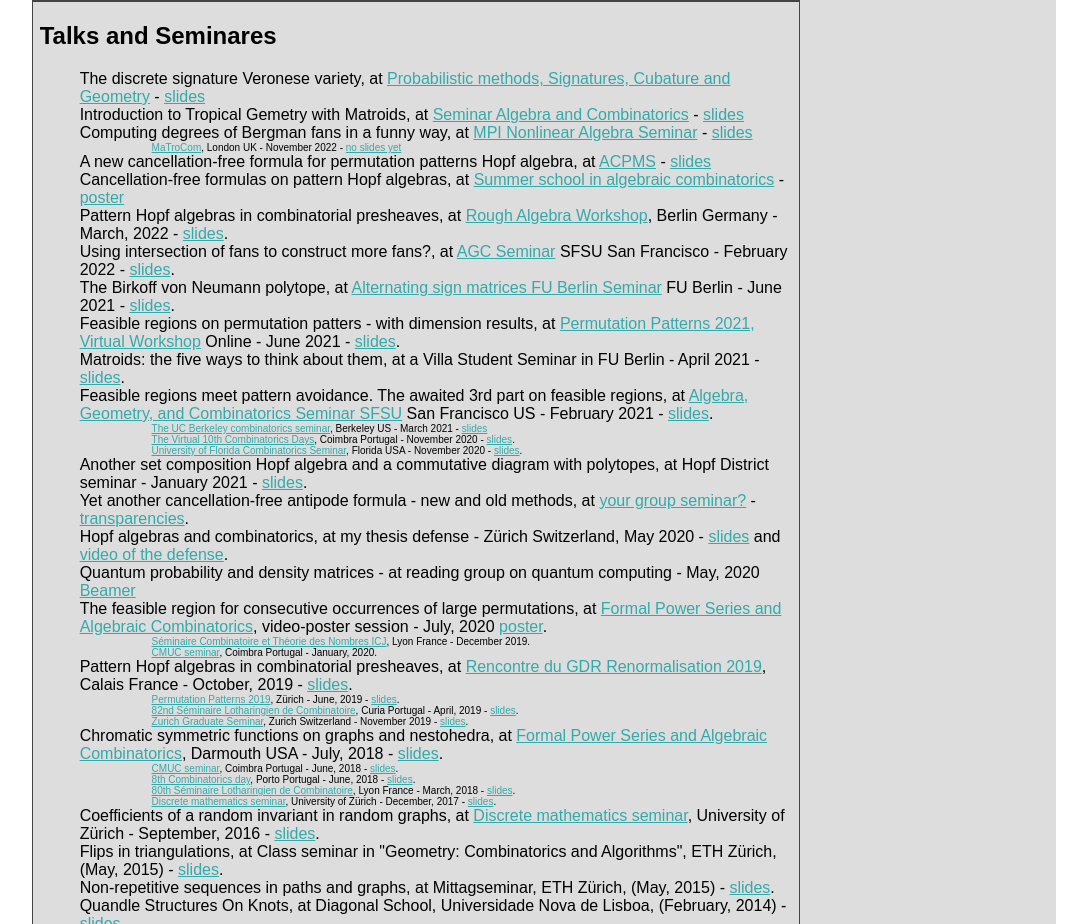
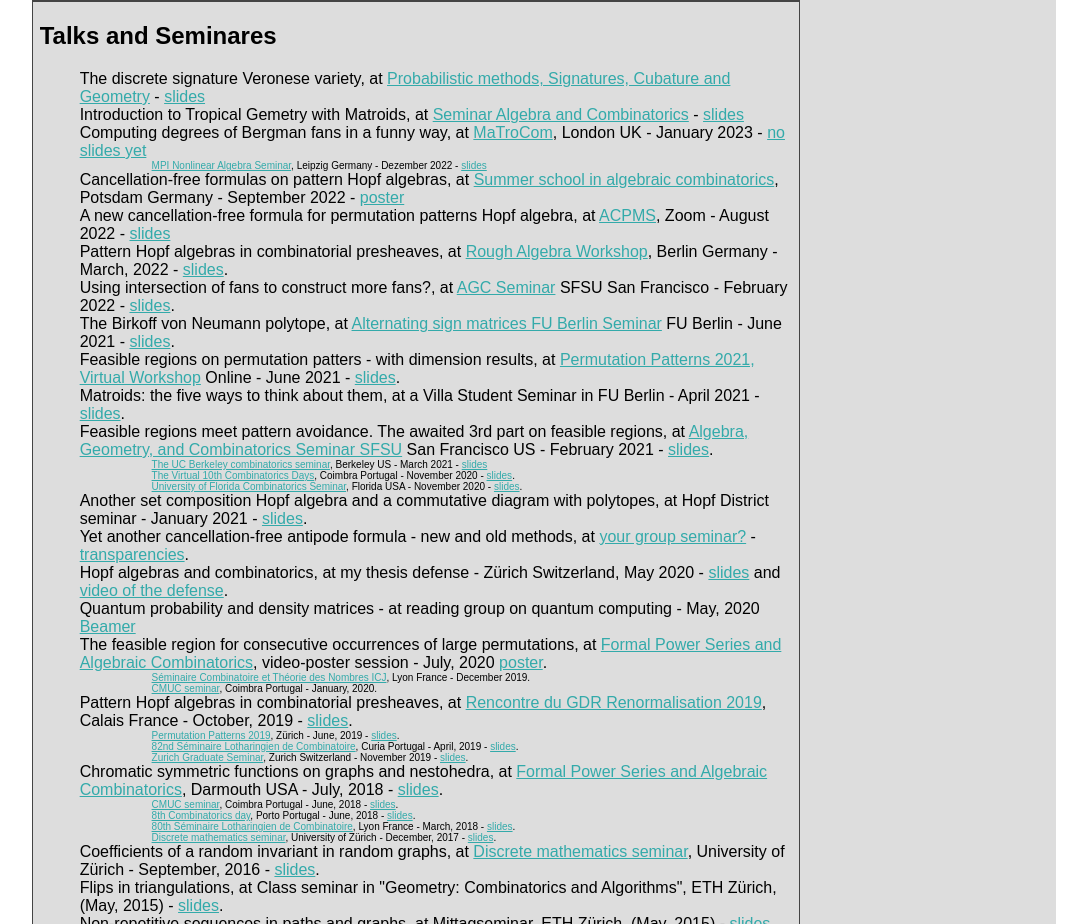
Before and after one commit to raulpenaguiao/raulpenaguiao.github.io, a plain HTML site: page index.html in a window 1280 px wide. Shown: the part 1931-2855 px from the top of the page, without its empty margins (160-1247 px from the left). Drawn offline with Linux system fonts and the light colour scheme.

Commit message:
webpage update

```diff
--- a/index.html
+++ b/index.html
@@ -173,10 +173,10 @@
 				<ol class="no-style-list">
 				<li> The discrete signature Veronese variety, at <a href="https://sites.google.com/view/pmscg2023/home">Probabilistic methods, Signatures, Cubature and Geometry</a> - <a href="http://raulpenaguiao.github.io/docs/Slides/2023PmSCG_signatures.pdf">slides</a></li>
 				<li> Introduction to Tropical Gemetry with Matroids, at <a href="https://www.math.uni-leipzig.de/~grabowski/acseminar/">Seminar Algebra and Combinatorics</a> - <a href="http://raulpenaguiao.github.io/docs/Slides/2022UL_Bergman.pdf">slides</a></li>
-				<li> Computing degrees of Bergman fans in a funny way, at <a href="https://www.mis.mpg.de/calendar/lectures/2022/abstract-34664.html">MPI Nonlinear Algebra Seminar</a> - <a href="http://raulpenaguiao.github.io/docs/Slides/202210MPI_Bergman.pdf">slides</a></li>
-				<li class="seealso" > <a href="https://sites.google.com/view/matrocomlondon/">MaTroCom</a>, London UK - November 2022 - <a href="#">no slides yet</a></li>
-				<li> A new cancellation-free formula for permutation patterns Hopf algebra, at <a href="https://www.math.ntnu.no/acpms/">ACPMS</a> - <a href="http://raulpenaguiao.github.io/docs/Slides/202208ZoomOslo_Patterns.pdf">slides</a></li>
-				<li> Cancellation-free formulas on pattern Hopf algebras, at <a href="https://sites.google.com/view/acombikrakow">Summer school in algebraic combinatorics</a> - <a href="https://raulpenaguiao.github.io/docs/Posters/Antipode_Formula.pdf">poster</a></li>
+				<li class> Computing degrees of Bergman fans in a funny way, at <a href="https://sites.google.com/view/matrocomlondon/">MaTroCom</a>, London UK - January 2023 - <a href="#">no slides yet</a></li>
+				<li class="seealso" ><a href="https://www.mis.mpg.de/calendar/lectures/2022/abstract-34664.html">MPI Nonlinear Algebra Seminar</a>, Leipzig Germany - Dezember 2022 - <a href="http://raulpenaguiao.github.io/docs/Slides/202210MPI_Bergman.pdf">slides</a></li>
+				<li> Cancellation-free formulas on pattern Hopf algebras, at <a href="https://sites.google.com/view/acombikrakow">Summer school in algebraic combinatorics</a>, Potsdam Germany - September 2022 - <a href="https://raulpenaguiao.github.io/docs/Posters/Antipode_Formula.pdf">poster</a></li>
+				<li> A new cancellation-free formula for permutation patterns Hopf algebra, at <a href="https://www.math.ntnu.no/acpms/">ACPMS</a>, Zoom - August 2022 - <a href="http://raulpenaguiao.github.io/docs/Slides/202208ZoomOslo_Patterns.pdf">slides</a></li>
 				<li> Pattern Hopf algebras in combinatorial presheaves, at <a href="#">Rough Algebra Workshop</a>, Berlin Germany - March, 2022 - <a href="https://raulpenaguiao.github.io/docs/Slides/RoughAlgebra2022_Handout.pdf">slides</a>.</li>
 				<li> Using intersection of fans to construct more fans?, at <a href="https://sites.google.com/view/sfsuagc/spring-2022">AGC Seminar</a> SFSU San Francisco - February 2022 - <a href="https://raulpenaguiao.github.io/docs/Slides/Bergmanbeamer_handout.pdf">slides</a>.</li>
 				<li> The Birkoff von Neumann polytope, at <a href="http://math.sfsu.edu/beck/dmseminar.pdf">Alternating sign matrices FU Berlin Seminar</a> FU Berlin - June 2021 - <a href="https://raulpenaguiao.github.io/docs/Slides/Birkoffbeamer-Handout.pdf">slides</a>.</li>
```
